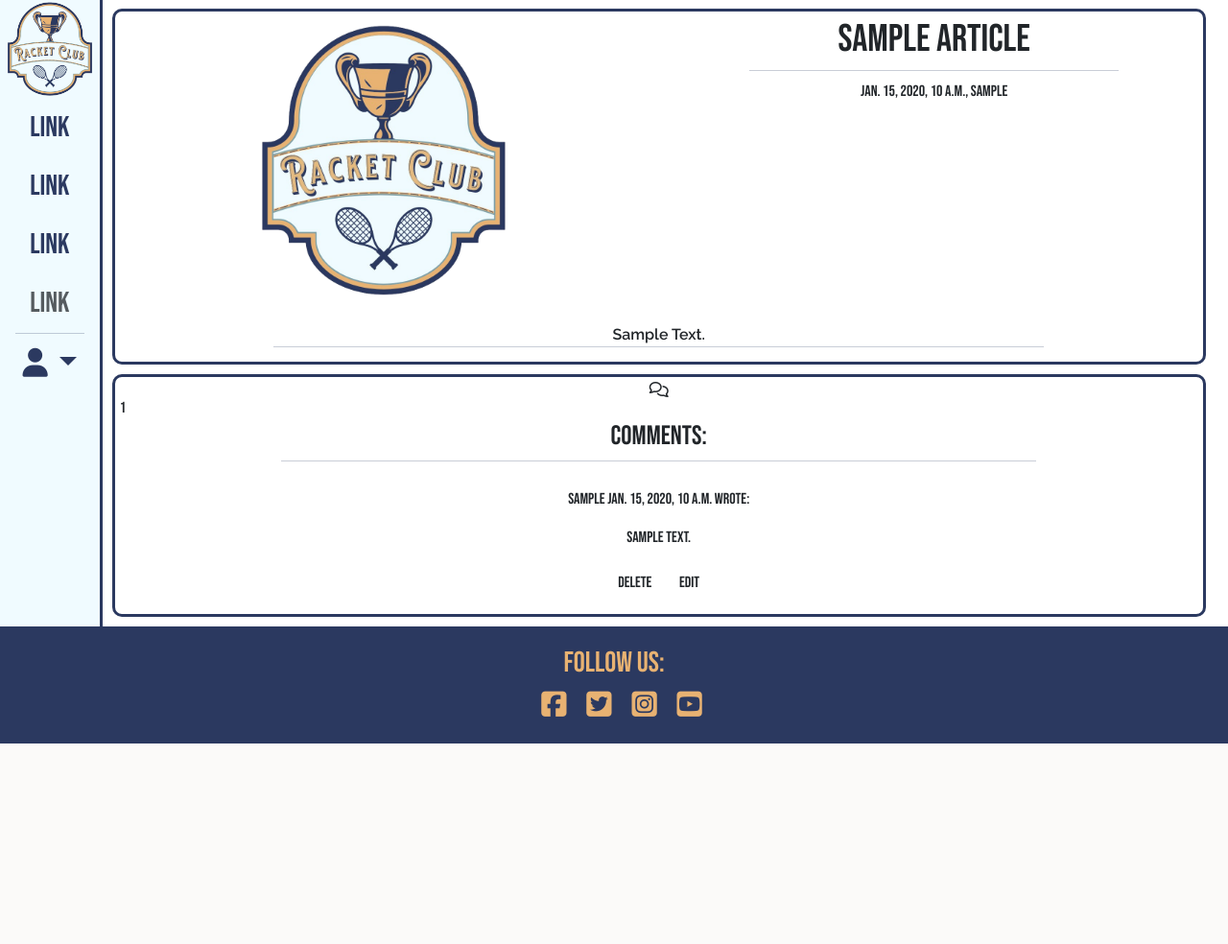
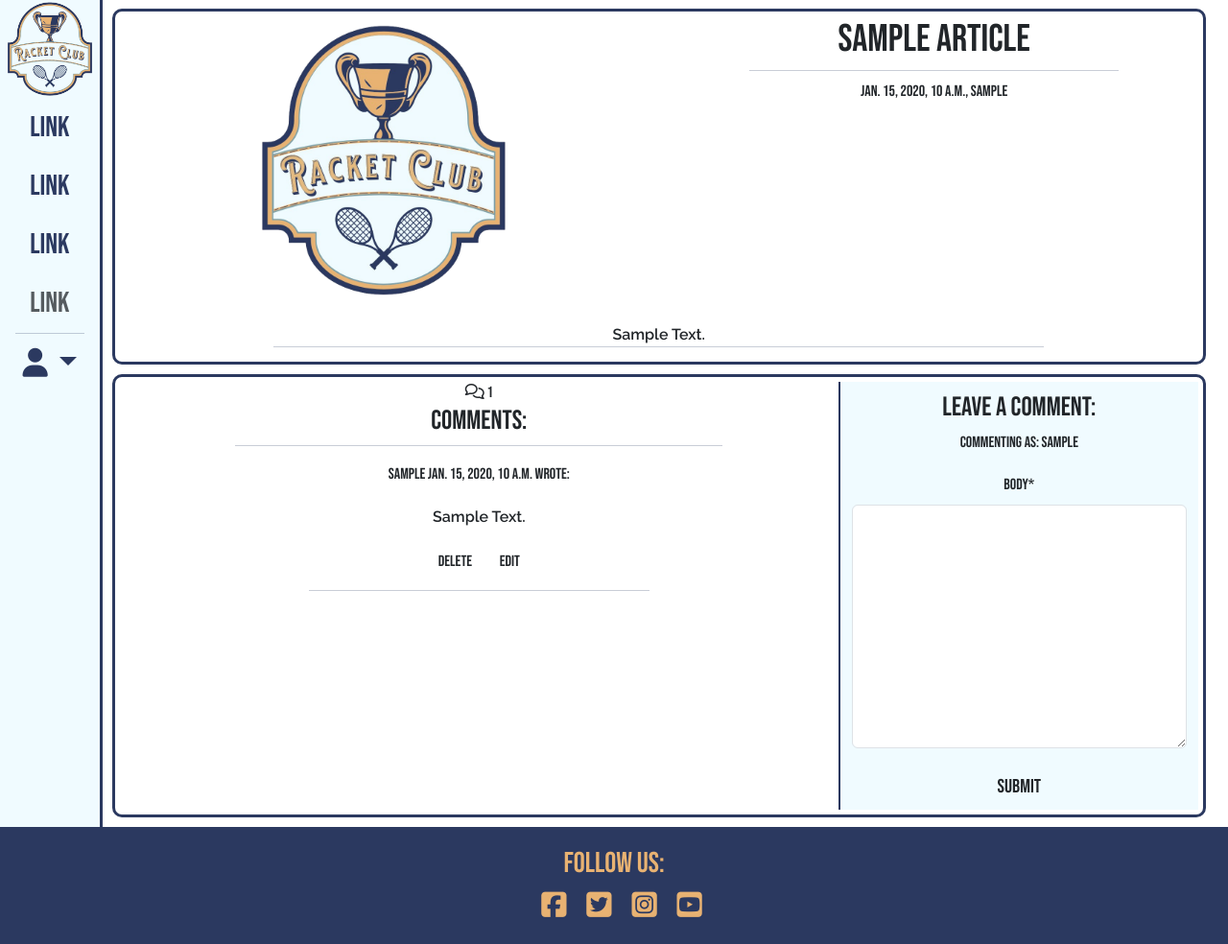
Before and after one commit to Profess0ro/Badminton_fictipnal_club, a Django app: template templates/article_detail.html in a window 1280 px wide; the page is wider, and only the part inside the window is pictured. Shown: the part 201-1185 px from the top of that part at 96% size. Before the commit the page ends 976 px from the top of that part, so only its background shows below. Run offline with Django 4.2, Linux system fonts and the light colour scheme; a user stored in the database is signed in; tables that the repository leaves empty hold one stand-in row (values such as "Sample post"); the template is opened without the code that fills it: values that come from a table or form of the project are taken from there, most other values are stand-ins (such as "Sample title", 1, 10 or a date in 2020); some libraries are stand-ins or nearby versions.

Commit message:
Build: Commenting section
Build the commenting section on articles with bootstraps
row and columns.

```diff
--- a/static/css/style.css
+++ b/static/css/style.css
@@ -124,9 +124,10 @@ header {
 .author {
     font-weight: 900;
 }
-.article-post {
+.article-post, .commenting {
     background-color: #F0FBFF;
 }
+
 
 .page-link {
     background-color: #F0FBFF;
@@ -161,12 +162,27 @@ header {
     margin-bottom: 10px;
     width: 70%;
     color: #2B3960;
-
 }
 
 .comments {
     margin-top: 10px;
     margin-left: 0;
+}
+
+.comment-text {
+    font-family: "Raleway", sans-serif;
+    font-optical-sizing: auto;
+    font-weight: 600;
+    font-style: normal;
+    margin-top: 20px;
+}
+.text-separator-comments {
+    width: 50%;
+    margin-top: 10px;
+}
+.commenting {
+    border-top: 2px solid #2B3960;
+    padding-top: 10px;
 }
 
 .dropdown-menu {
@@ -194,6 +210,10 @@ header {
     .article-image {
         height: 300px;
     }
+    .commenting {
+        border-left: 2px solid #2B3960;
+        border-top: none;
+    }
 }
 
 @media screen and (max-width: 1025px) {
--- a/templates/article_detail.html
+++ b/templates/article_detail.html
@@ -22,11 +22,13 @@
         {{ article.content | safe }}
     </article>
     <hr class="text-separator">
-
   </div>
 </div>
+
 <div class="container comments">
   <div class="row card-body">
+    <div class="col-md-8">
+      <div class="">
         <i class="far fa-comments"></i> {{ comment_count }}
         <h3>Comments:</h3>
         <hr class="text-separator">
@@ -40,7 +42,7 @@
               {{ comment.created_on }}
             </span> wrote:
           </p>
-      <div id="comment{{ comment.id }}">
+          <div id="comment{{ comment.id }}" class="comment-text">
             {{ comment.body | linebreaks }}
           </div>
           {% if not comment.approved and comment.author == user %}
@@ -53,11 +55,28 @@
           data-comment_id="{{ comment.id }}">Delete</button>
           <button class="btn btn-edit"
             data-comment_id="{{ comment.id }}">Edit</button>
+            <hr class="text-separator text-separator-comments">
           {% endif %}
         </div>
         <!-- Our for loop ends here -->
         {% endfor %}
+
       </div>
+    </div>
+    <div class="col-md-4 commenting">
+      {% if user.is_authenticated %}
+      <h3>Leave a comment:</h3>
+      <p>commenting as: {{ user.username }}</p>
+      <form id="commentForm" method="article"
+        style="margin-top: 1.3em;">
+        {{ comment_form | crispy }}
+        {% csrf_token %}
+        <button id="submitButton" type="submit"
+          class="btn btn-signup btn-lg">Submit</button>
+      </form>
+      {% else %}
+      <p>Log in to leave a comment</p>
+      {% endif %}
     </div>
   </div>
 </div>
```
Also changed, not shown: static/js/comments.js (added, +45 -0 lines). Lines whose indentation alone changed are shown as unchanged.
